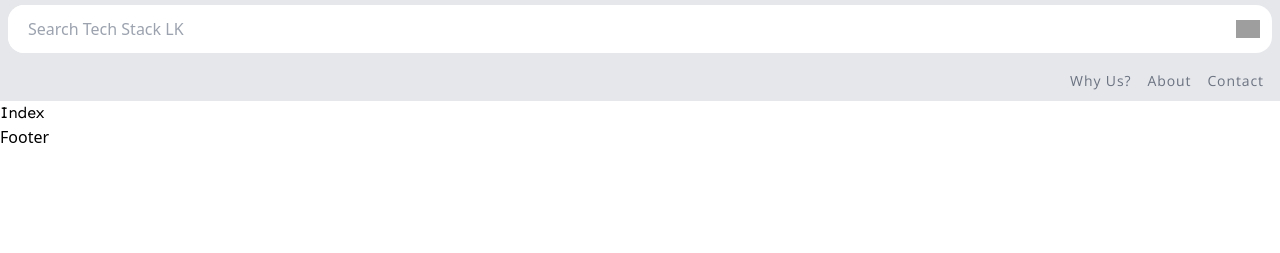
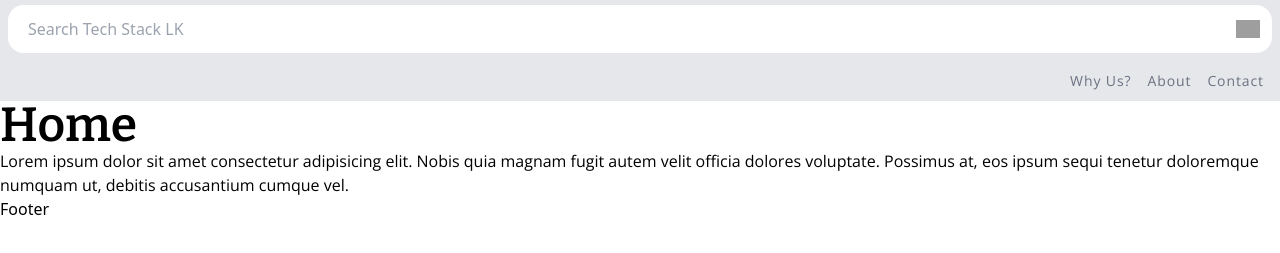
Before and after one commit to kaushalyap/ecom-store, a Gatsby site: page / in a window 1280 px wide. Shown: the part 51-304 px from the top of the page. Built offline with nearby package versions, Linux system fonts and the light colour scheme; Gatsby itself is replaced by a stand-in of ours; grey boxes are pictures that could not be loaded; what tailwindcss-debug-screens would draw is missing.

Commit message:
removed web font loader plugin, added fonts a npm packages to improve performance and preload issues, changed the headline font to bitter to avoid watering down logo font

```diff
--- a/gatsby-browser.js
+++ b/gatsby-browser.js
@@ -1 +1,3 @@
 import './src/styles/global.css';
+import '@fontsource/bitter/600.css';
+import '@fontsource/open-sans/400.css';
--- a/gatsby-config.js
+++ b/gatsby-config.js
@@ -47,13 +47,5 @@ module.exports = {
     },
     'gatsby-plugin-postcss',
     'gatsby-plugin-webpack-bundle-analyser-v2',
-    {
-      resolve: 'gatsby-plugin-web-font-loader',
-      options: {
-        google: {
-          families: ['Sen', 'Open Sans'],
-        },
-      },
-    },
   ],
 };
--- a/package.json
+++ b/package.json
@@ -24,6 +24,8 @@
     "validate": "yarn flow && yarn format && yarn lint"
   },
   "dependencies": {
+    "@fontsource/bitter": "^4.5.0",
+    "@fontsource/open-sans": "^4.5.0",
     "@headlessui/react": "^1.4.0",
     "@icons-pack/react-simple-icons": "^4.6.1",
     "@tailwindcss/forms": "^0.3.3",
@@ -37,7 +39,6 @@
     "gatsby-plugin-robots-txt": "^1.6.8",
     "gatsby-plugin-sharp": "^3.10.2",
     "gatsby-plugin-sitemap": "^4.6.0",
-    "gatsby-plugin-web-font-loader": "^1.0.4",
     "gatsby-source-filesystem": "^3.10.0",
     "gatsby-transformer-sharp": "^3.10.0",
     "postcss": "^8.3.6",
--- a/src/pages/index.jsx
+++ b/src/pages/index.jsx
@@ -4,7 +4,13 @@ import Layout from '../components/Layout';
 export default function Index() {
   return (
     <Layout>
-      <h1 className="font-headline">Index</h1>
+      <h1 className="font-headline text-5xl">Home</h1>
+      <p className="font-description">
+        Lorem ipsum dolor sit amet consectetur adipisicing elit. Nobis quia
+        magnam fugit autem velit officia dolores voluptate. Possimus at, eos
+        ipsum sequi tenetur doloremque numquam ut, debitis accusantium cumque
+        vel.
+      </p>
     </Layout>
   );
 }
--- a/tailwind.config.js
+++ b/tailwind.config.js
@@ -13,7 +13,7 @@ module.exports = {
         },
       },
       fontFamily: {
-        headline: ['Sen', 'sans-serif'],
+        headline: ['Bitter', 'serif'],
         description: ['Open Sans', 'sans-serif'],
       },
     },
```
Also changed, not shown: 1 other file.
